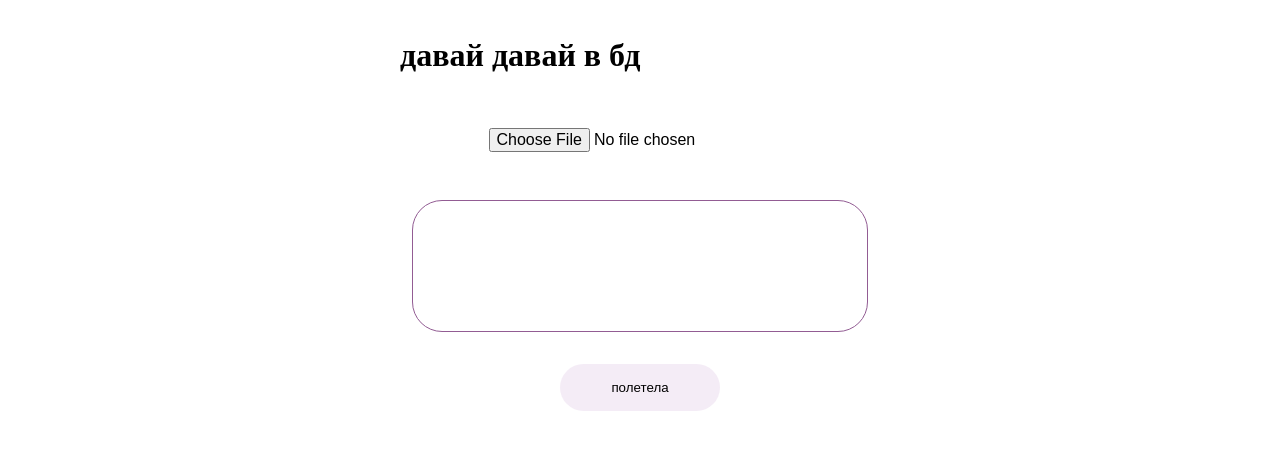
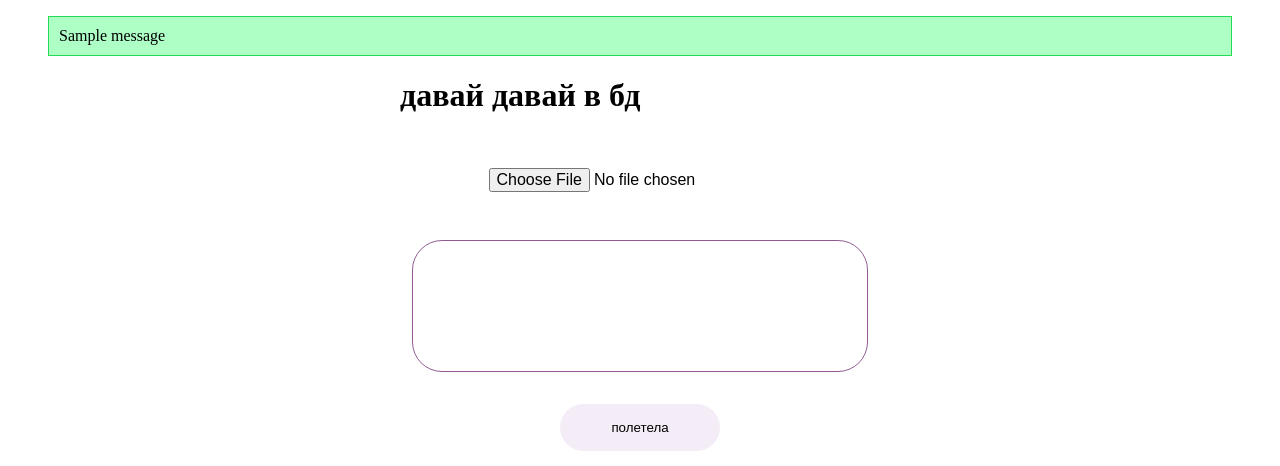
Before and after one commit to davy829/3d_model_in_db, a Flask app: page / in a window 1280 px wide. Shown: the top 466 px of the page. Run offline with Flask 2, Linux system fonts and the light colour scheme; one stand-in notice (Sample message) is shown.

Commit message:
added flush messages about successful uploading files

```diff
--- a/static/css/styles.css
+++ b/static/css/styles.css
@@ -56,3 +56,12 @@ body {
     font-family: 'Montserrat', sans-serif;
     background-color: rgba(235, 221, 238, 0.55);
 }
+.flash {padding: 10px;}
+.flash.success {
+	border: 1px solid #21DB56;
+	background: #AEFFC5;
+}
+.flash.error {
+	border: 1px solid #FF4343;
+	background: #FF9C9C;
+}
--- a/templates/index.html
+++ b/templates/index.html
@@ -1,7 +1,9 @@
 {% extends 'layout.html' %}
 
 {% block content %}
-
+{% for cat, msg in get_flashed_messages(True) %}
+<div class="flash {{cat}}">{{msg}}</div>
+{% endfor %}
 <form action="/" method="post" class="inputForm" enctype="multipart/form-data">
     <h1>давай давай в бд</h1>
     <input type="file" accept=".zip,.rar,.7zip,.m3d" name="fileHandler" class="fileName" />
```
Also changed, not shown: database.db.
